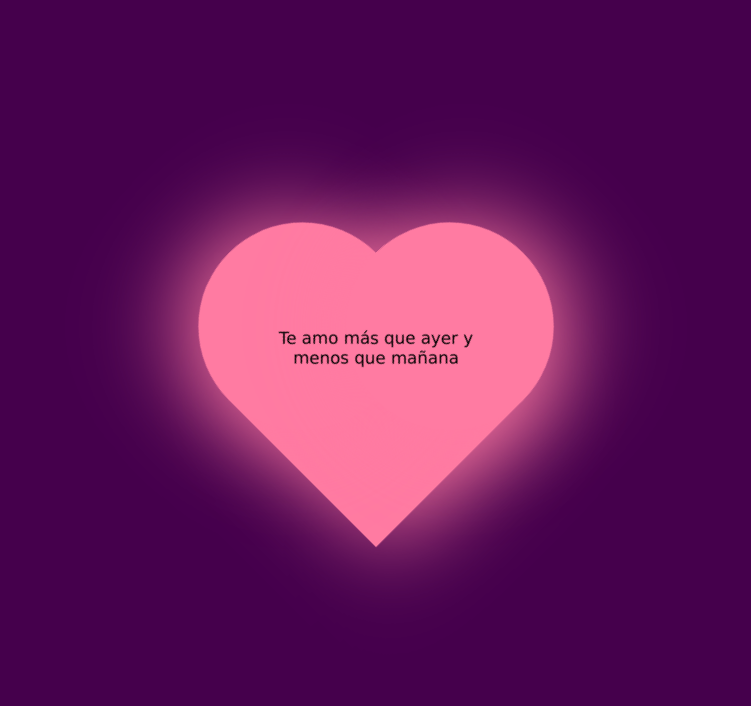
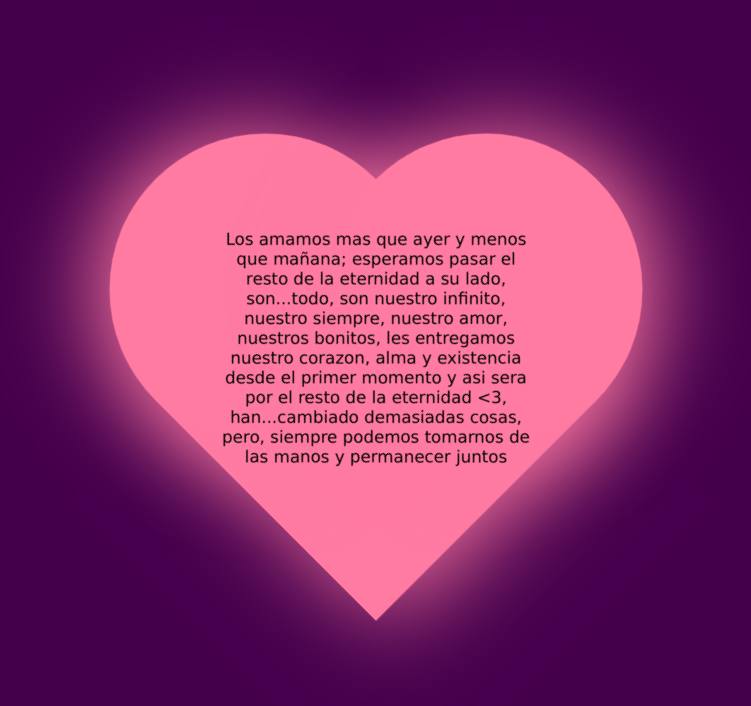
Before and after one commit to licenciadolin/lini, a plain HTML site: page index.html in a window 1280 px wide. Shown: the whole page, without its empty margins (264-1015 px from the left). Drawn offline with nearby package versions, Linux system fonts and the light colour scheme; a web font is replaced by a local one.

Commit message:
Add files via upload

```diff
--- a/index.html
+++ b/index.html
@@ -11,7 +11,7 @@
 </head>
 <body>
     <div class="heart">
-        <p>Te amo más que ayer y menos que mañana</p>
+        <p>Los amamos mas que ayer y menos que mañana; esperamos pasar el resto de la eternidad a su lado, son...todo, son nuestro infinito, nuestro siempre, nuestro amor, nuestros bonitos, les entregamos nuestro corazon, alma y existencia desde el primer momento y asi sera por el resto de la eternidad <3, han...cambiado demasiadas cosas, pero, siempre podemos tomarnos de las manos y permanecer juntos </p>
 
     </div>
     <script src="https://cdn.jsdelivr.net/npm/canvas-confetti@1.9.3/dist/confetti.browser.min.js"></script>
--- a/style.css
+++ b/style.css
@@ -13,8 +13,8 @@ body {
 }
 
 .heart {
-    height: 200px;
-    width: 200px;
+    height: 300px;
+    width: 300px;
     background-color: #ff7ba2;
     position: relative;
     transform: rotate(-45deg);
@@ -53,11 +53,11 @@ body {
 .heart::before {
     content: "";
     position: absolute;
-    height: 200px;
-    width: 200px;
+    height: 300px;
+    width: 300px;
     background-color: #ff7ba2;
     top: -50%;
-    border-radius: 100px;
+    border-radius: 300px;
     box-shadow: -10px -10px 90px #ff7ba2;
 
 }
@@ -65,11 +65,11 @@ body {
 .heart::after {
     content: "";
     position: absolute;
-    height: 200px;
-    width: 200px;
+    height: 300px;
+    width: 300px;
     background-color: #ff7ba2;
     right: -50%;
-    border-radius: 100px;
+    border-radius: 300px;
     box-shadow: 10px 10px 90px #ff7ba2;
 
     }
```
